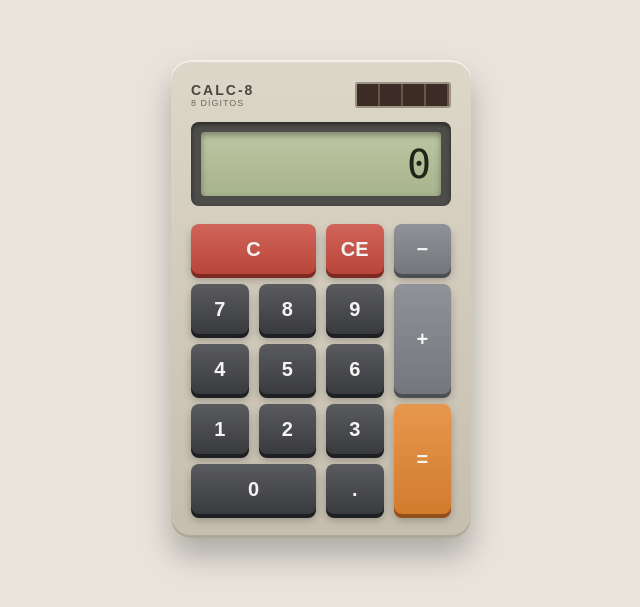
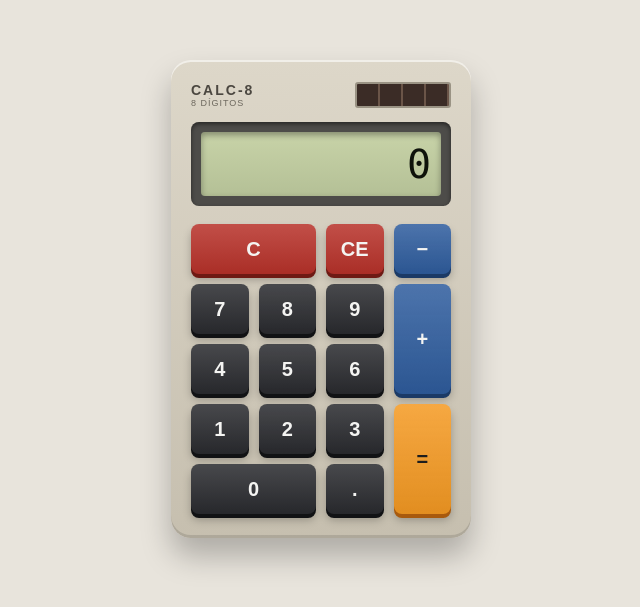
Before and after one commit to hispafox/calculadora-sobremesa, a plain HTML site: page index.html in a window 1280 px wide. Shown: the part 101-708 px from the top of the page, without its empty margins (319-959 px from the left). Drawn offline with Linux system fonts and the light colour scheme.

Commit message:
Colores con más contraste: operaciones en azul, igual en naranja con texto oscuro y pantalla más legible

```diff
--- a/index.html
+++ b/index.html
@@ -73,9 +73,9 @@
       height: 64px;
       padding: 0 10px;
       border-radius: 4px;
-      background: linear-gradient(#bcc6a2, #a8b48e);
+      background: linear-gradient(#c8d3a8, #b4c096);
       box-shadow: inset 0 3px 6px rgba(0, 0, 0, 0.35);
-      color: #1f2619;
+      color: #0e120a;
       font-family: "Lucida Console", Consolas, "Courier New", monospace;
       font-size: 40px;
       line-height: 64px;
@@ -93,8 +93,8 @@
     }
 
     .teclado button {
-      --cara: #3f4044;
-      --borde: #1f2023;
+      --cara: #2a2b2f;
+      --borde: #111214;
       border: none;
       border-radius: 8px;
       background: linear-gradient(rgba(255, 255, 255, 0.14), rgba(0, 0, 0, 0.08)), var(--cara);
@@ -112,9 +112,9 @@
       box-shadow: 0 1px 0 var(--borde), 0 2px 3px rgba(0, 0, 0, 0.25);
     }
 
-    .teclado .operacion { --cara: #7d8186; --borde: #4b4e52; }
-    .teclado .borrar    { --cara: #c94b3f; --borde: #7d2a22; }
-    .teclado .igual     { --cara: #e38630; --borde: #94501a; }
+    .teclado .operacion { --cara: #2f5d9e; --borde: #1b3a66; }
+    .teclado .borrar    { --cara: #b8322a; --borde: #6e1a14; }
+    .teclado .igual     { --cara: #f59a23; --borde: #a85a0e; color: #1d1d1d; }
 
     .ancho { grid-column: span 2; }
     .alto  { grid-row: span 2; }
```
